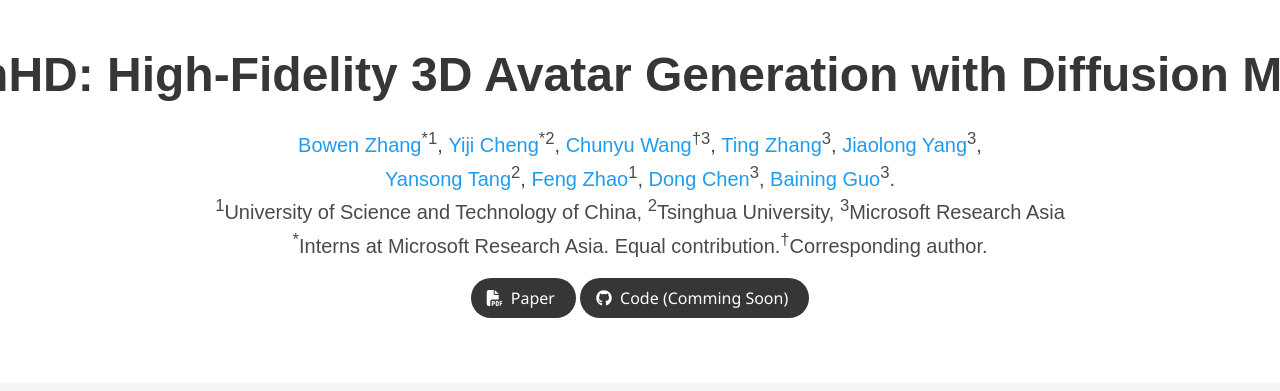
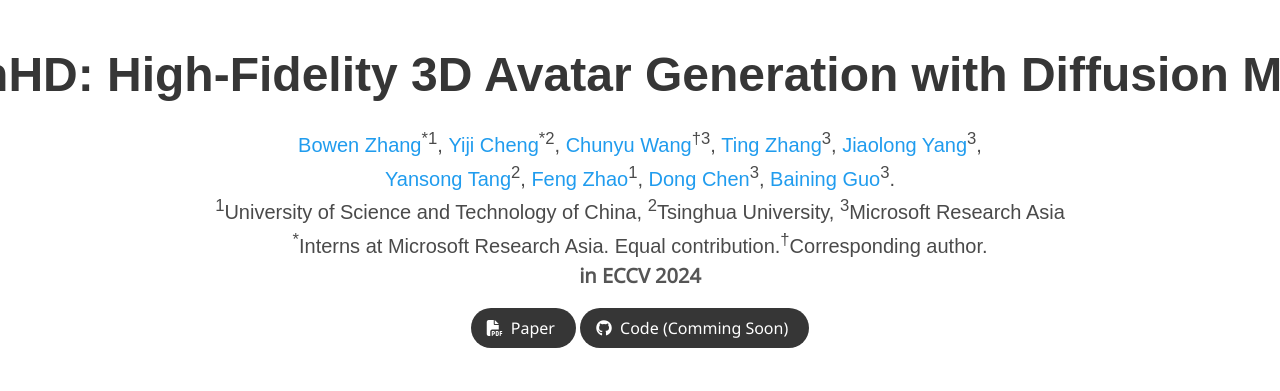
Before and after one commit to RodinHD/RodinHD.github.io, a plain HTML site: page index.html in a window 1280 px wide. Shown: the top 391 px of the page. Drawn offline with nearby package versions, Linux system fonts and the light colour scheme; some icons are missing; a web font is replaced by a local one.

Commit message:
update conference info

```diff
--- a/index.html
+++ b/index.html
@@ -93,6 +93,9 @@
             <span class="author-block"><sup>2</sup>Tsinghua University,</span>
             <span class="author-block"><sup>3</sup>Microsoft Research Asia</span>
             <span class="author-block"><sup>*</sup>Interns at Microsoft Research Asia. Equal contribution.<sup>†</sup>Corresponding author.</span>
+          </div>
+          <div class="is-size-5 publication-venue">
+            in ECCV 2024
           </div>
 
           <div class="column has-text-centered">
```
